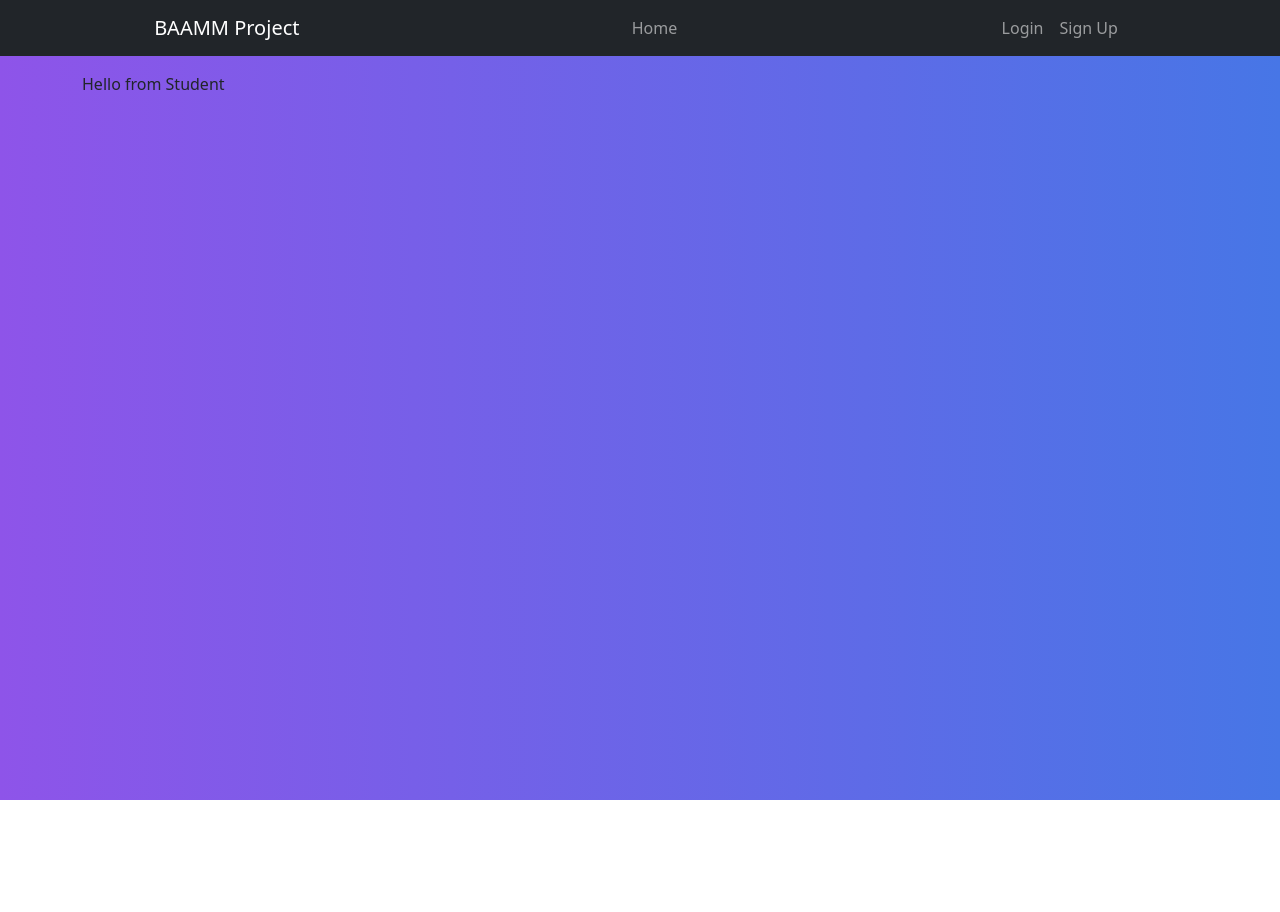
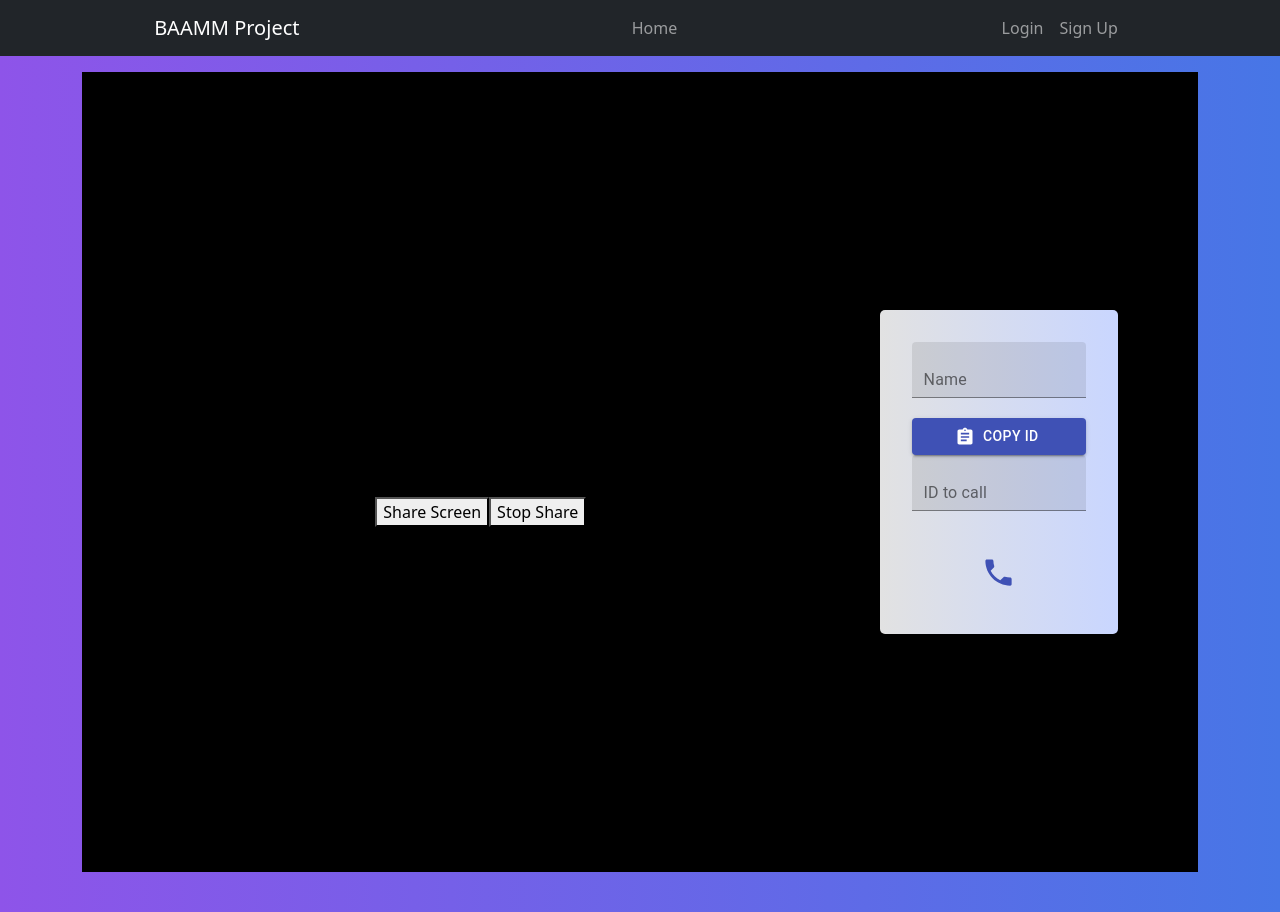
Before and after one commit to WildCodeSchool/2020-11-wns-remote1-baamm, a React (Create React App) app in the folder client/: page /chatroom in a window 1280 px wide. Before the commit the page ends 800 px from the top, so only its background shows below. Built offline with nearby package versions, Linux system fonts and the light colour scheme; no server answers.

Commit message:
create route and call new video chat component

```diff
--- a/client/src/App.tsx
+++ b/client/src/App.tsx
@@ -1,5 +1,7 @@
 import React, { useState, useEffect } from 'react';
-import { Switch, Route, Link } from 'react-router-dom';
+import {
+  Switch, Route, Link, BrowserRouter,
+} from 'react-router-dom';
 import 'bootstrap/dist/css/bootstrap.min.css';
 import './App.css';
 
@@ -104,6 +106,7 @@ export default function App() {
       </nav>
 
       <div className="container mt-3">
+        <BrowserRouter>
           <Switch>
             <Route exact path={['/', '/home']} component={Home} />
             <Route exact path="/login" component={Login} />
@@ -121,6 +124,7 @@ export default function App() {
             <Route path="/mod" component={BoardModerator} />
             <Route path="/admin" component={BoardAdmin} />
           </Switch>
+        </BrowserRouter>
       </div>
     </div>
   );
--- a/client/src/components/Student/Student.tsx
+++ b/client/src/components/Student/Student.tsx
@@ -1,7 +1,16 @@
 import React from 'react';
+import VideoChat from '../VideoCall/VideoCall';
 
 function Student() {
-  return <p> Hello from Student </p>;
+  // const [showToolsContain, setShowToolsContain] = useState(true)
+
+  return (
+    <div className="mainContainer">
+      <div className="leftColumn">
+        <VideoChat />
+      </div>
+    </div>
+  );
 }
 
 export default Student;
--- a/client/src/components/Teacher/Teacher.tsx
+++ b/client/src/components/Teacher/Teacher.tsx
@@ -1,5 +1,5 @@
 import React from 'react';
-import VideoChat from '../VideoCall/VideoCall';
+import VideoRoom from '../Room/Room';
 import './Teacher.style.css';
 
 function Teacher() {
@@ -8,7 +8,7 @@ function Teacher() {
   return (
     <div className="mainContainer">
       <div className="leftColumn">
-        <VideoChat />
+        <VideoRoom />
       </div>
     </div>
   );
```
Lines whose indentation alone changed are shown as unchanged.
